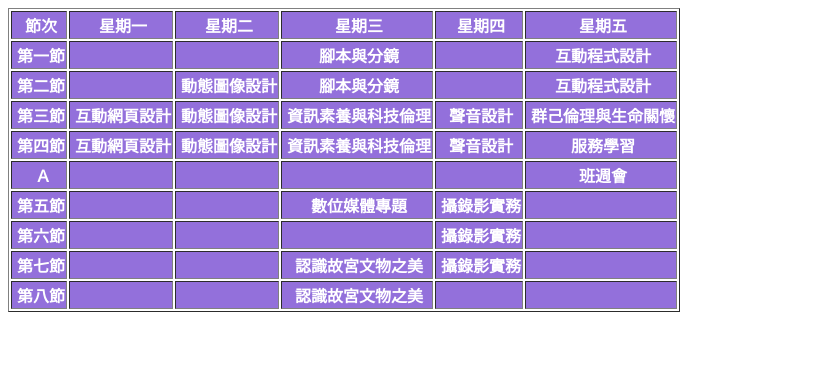
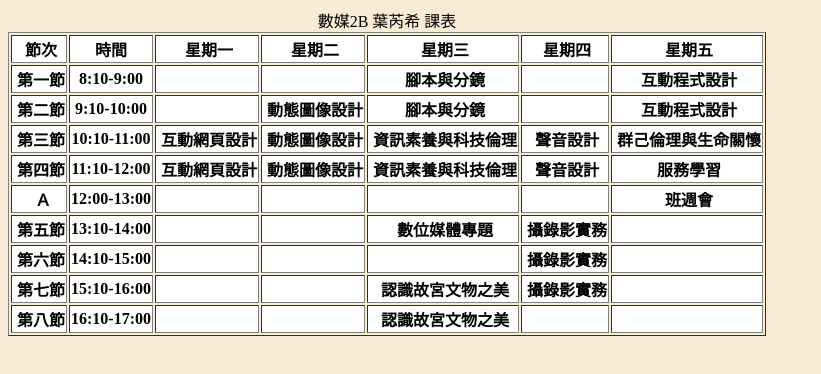
Before and after one commit to Amy0128/Amy0128.github.io, a plain HTML site: page timetable.html in a window 1280 px wide. Shown: the whole page, without its empty margins (0-821 px from the left). Drawn offline with Linux system fonts and the light colour scheme.

Commit message:
更新背景顏色 增加課表時間

```diff
--- a/CSS/index.css
+++ b/CSS/index.css
@@ -1,6 +1,6 @@
 th{
-    background: mediumpurple;
-    color: white;
+    background:white;
+
 }
 
 .hate{
--- a/timetable.html
+++ b/timetable.html
@@ -3,15 +3,20 @@
 <head>
     <meta charset="UTF-8">
     <title>Ｔimetable</title>
+
+    <style type="text/css">
+        body {background: antiquewhite}
+    </style>
     <link rel="stylesheet" href="CSS/index.css">
 
 </head>
 <body>
-
   <table border="1">
+      <caption> 數媒2B 葉芮希 課表 </caption>
       <!--節次-->
       <tr>
           <th>&nbsp;節次</th>
+          <th> 時間</th>
           <th>&nbsp;星期一</th>
           <th>&nbsp;星期二</th>
           <th>&nbsp;星期三</th>
@@ -21,8 +26,9 @@
       <!--第一節-->
       <tr>
           <th>&nbsp;第一節</th>
+          <th scope="row">8:10-9:00</th>
           <th>&nbsp;</th>
-          <th>&nbsp;</th>
+          <th></th>
           <th>&nbsp;腳本與分鏡</th>
           <th>&nbsp;</th>
           <th>&nbsp;互動程式設計</th>
@@ -30,6 +36,7 @@
       <!--第二節-->
       <tr>
           <th>&nbsp;第二節</th>
+          <th scope="row">9:10-10:00</th>
           <th>&nbsp;</th>
           <th>&nbsp;動態圖像設計</th>
           <th>&nbsp;腳本與分鏡</th>
@@ -39,6 +46,7 @@
       <!--第三節-->
       <tr>
           <th>&nbsp;第三節</th>
+          <th scope="row">10:10-11:00</th>
           <th>&nbsp;互動網頁設計</th>
           <th>&nbsp;動態圖像設計</th>
           <th>&nbsp;資訊素養與科技倫理</th>
@@ -48,6 +56,7 @@
       <!--第四節-->
       <tr>
           <th>&nbsp;第四節</th>
+          <th scope="row">11:10-12:00</th>
           <th>&nbsp;互動網頁設計</th>
           <th>&nbsp;動態圖像設計</th>
           <th>&nbsp;資訊素養與科技倫理</th>
@@ -57,6 +66,7 @@
       <!--第Ａ節-->
       <tr>
           <th>&nbsp; Ａ </th>
+          <th scope="row">12:00-13:00</th>
           <th>&nbsp;</th>
           <th>&nbsp;</th>
           <th>&nbsp;</th>
@@ -66,6 +76,7 @@
       <!--第五節-->
       <tr>
           <th>&nbsp;第五節</th>
+          <th scope="row">13:10-14:00</th>
           <th>&nbsp;</th>
           <th>&nbsp;</th>
           <th>&nbsp;數位媒體專題</th>
@@ -75,6 +86,7 @@
       <!--第六節-->
       <tr>
           <th>&nbsp;第六節</th>
+          <th scope="row">14:10-15:00</th>
           <th>&nbsp;</th>
           <th>&nbsp;</th>
           <th>&nbsp;</th>
@@ -84,6 +96,7 @@
       <!--第七節-->
       <tr>
           <th>&nbsp;第七節</th>
+          <th scope="row">15:10-16:00</th>
           <th>&nbsp;</th>
           <th>&nbsp;</th>
           <th>&nbsp;認識故宮文物之美</th>
@@ -93,6 +106,7 @@
       <!--第八節-->
       <tr>
           <th>&nbsp;第八節</th>
+          <th scope="row">16:10-17:00</th>
           <th>&nbsp;</th>
           <th>&nbsp;</th>
           <th>&nbsp;認識故宮文物之美</th>
```
Also changed, not shown: index.html (+10 -5 lines).
